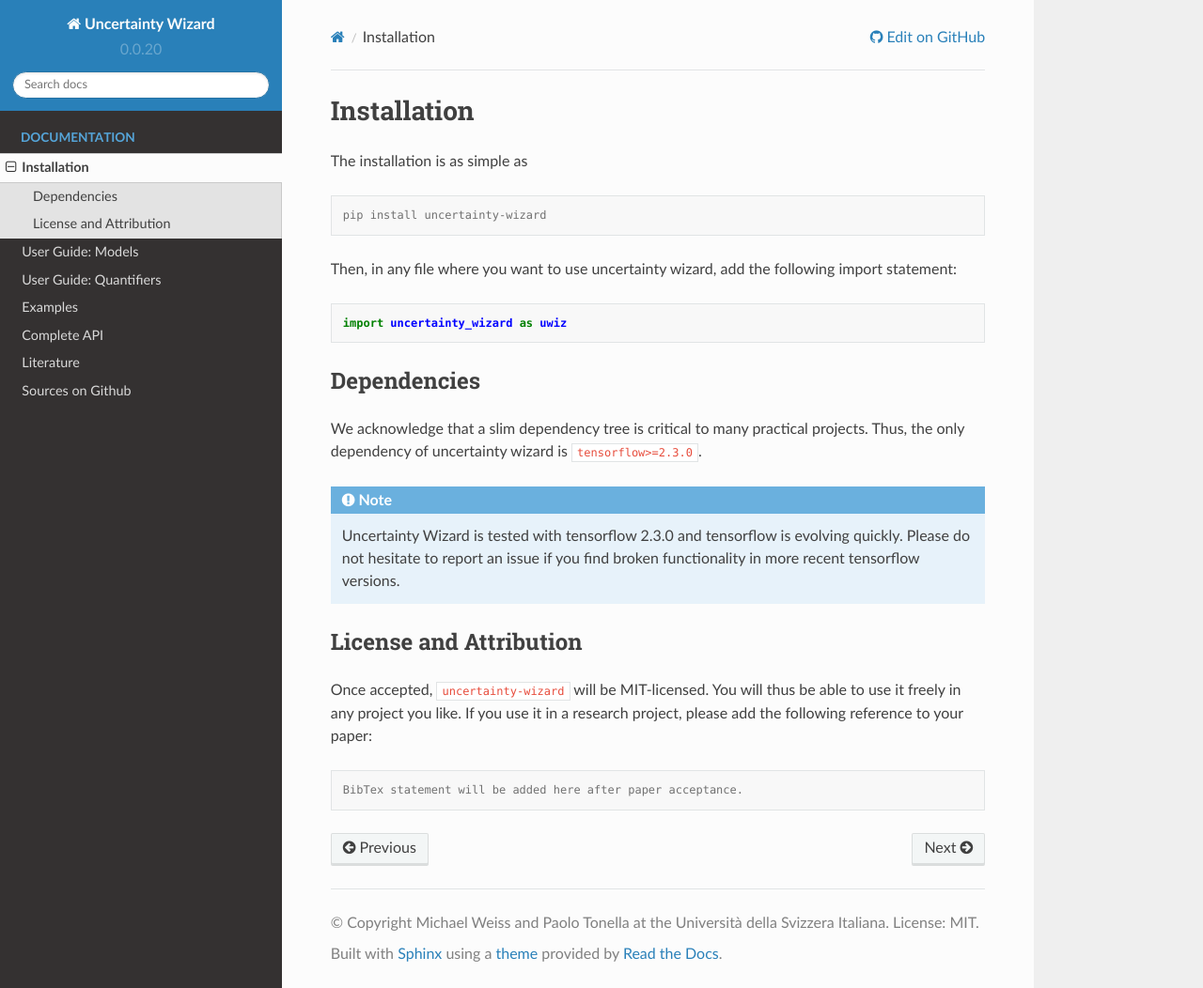
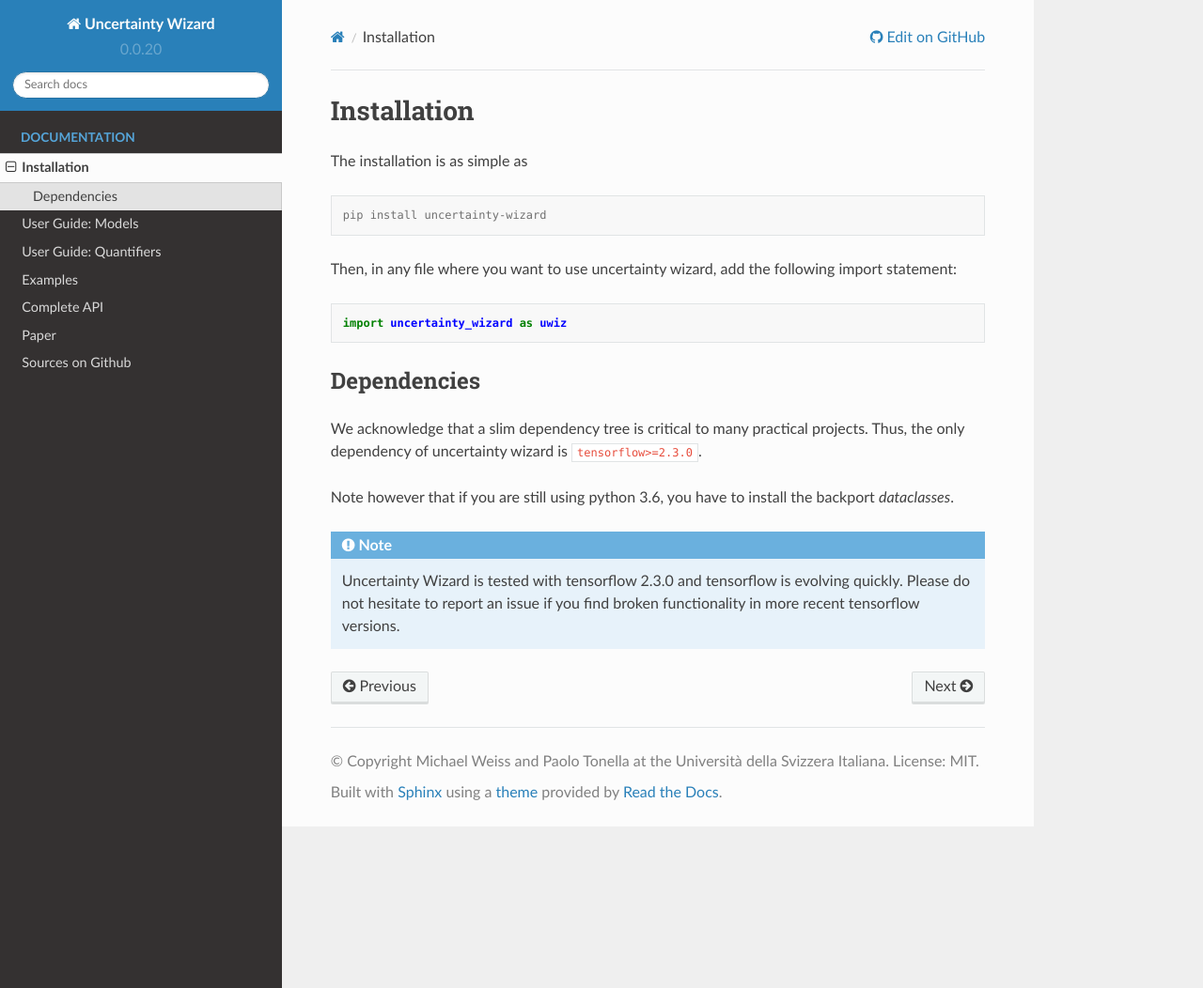
Before and after one commit to testingautomated-usi/uncertainty-wizard, a Sphinx documentation site: the page built from docs/installation.rst, in a window 1280 px wide and 1052 px high. Shown: the whole window at 94% size. Built offline with Sphinx 7.4.7 and the Read the Docs theme 2.0.0, drawn with Linux system fonts in a browser that asks for light colours.

Commit message:
More docs

```diff
--- a/docs/index.rst
+++ b/docs/index.rst
@@ -21,7 +21,7 @@
     User Guide: Quantifiers <user_guide_quantifiers>
     Examples <examples>
     Complete API <complete_api>
-    Literature <paper>
+    Paper <paper>
     Sources on Github <https://github.com/testingautomated-usi/uncertainty_wizard>
 
 
@@ -29,7 +29,3 @@
 
 Note that our documentation assumes basic knowledge of the tensorflow.keras API.
 If you do not know tensorflow.keras yet, check out the TensorflowGuide_.
-
-
-..
-   TODO: Add link to github repository in 'Sources on github' above
--- a/docs/installation.rst
+++ b/docs/installation.rst
@@ -18,17 +18,9 @@
 We acknowledge that a slim dependency tree is critical to many practical projects.
 Thus, the only dependency of uncertainty wizard is ``tensorflow>=2.3.0``.
 
+Note however that if you are still using python 3.6, you have to install
+the backport `dataclasses`.
+
 .. note::
     Uncertainty Wizard is tested with tensorflow 2.3.0 and tensorflow is evolving quickly.
     Please do not hesitate to report an issue if you find broken functionality in more recent tensorflow versions.
-
-
-License and Attribution
-***********************
-Once accepted, ``uncertainty-wizard`` will be MIT-licensed.
-You will thus be able to use it freely in any project you like.
-If you use it in a research project, please add the following reference to your paper:
-
-.. code-block:: console
-
-    BibTex statement will be added here after paper acceptance.
--- a/docs/user_guide_models.rst
+++ b/docs/user_guide_models.rst
@@ -146,6 +146,7 @@
 
    # Define how models should be trained. This function must be picklable.
    def model_creator(model_id: int):
+      import tensorflow as tf
       model = tf.keras.models.Sequential()
       model.add(tf.keras.layers.Dense(100)
       model.add(tf.keras.layers.Dropout(0.3))
```
Also changed, not shown: README.md (+3 -2 lines).
